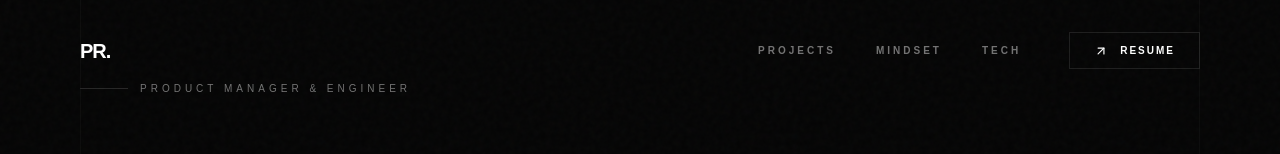
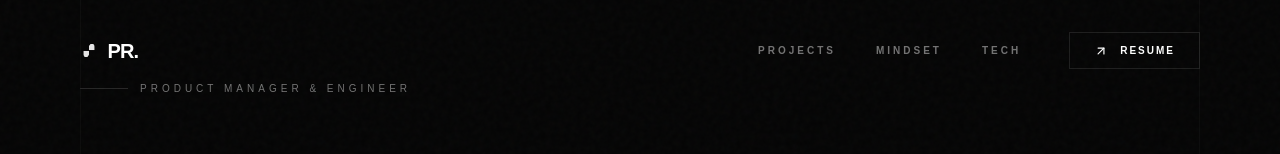
Before and after one commit to therealrawat/portfolio, a React (Vite) app: page / in a window 1280 px wide. Shown: the top 154 px of the page. Built offline with nearby package versions, Linux system fonts and the light colour scheme.

Commit message:
feat: add brand logo

```diff
--- a/src/components/Navigation.tsx
+++ b/src/components/Navigation.tsx
@@ -1,6 +1,7 @@
 import { useState, useEffect } from 'react';
 import { motion } from 'framer-motion';
 import { CheckCircle2, Loader2, ArrowUpRight } from 'lucide-react';
+import logo from '../assets/pr-light.svg';
 
 export default function Navigation() {
   const [isScrolled, setIsScrolled] = useState(false);
@@ -54,9 +55,16 @@ export default function Navigation() {
       <div className="max-w-7xl mx-auto px-8 md:px-20 flex items-center justify-between">
         <button
           onClick={() => window.scrollTo({ top: 0, behavior: 'smooth' })}
-          className="text-xl font-black tracking-tighter text-white"
+          className="flex items-center gap-2.5 group"
         >
-          PR.
+          <img
+            src={logo}
+            alt="Priyanshu Rawat Logo"
+            className="h-[1.1rem] w-auto opacity-90 transition-transform duration-500 group-hover:scale-110"
+          />
+          <span className="text-xl font-black tracking-tighter text-white leading-none">
+            PR.
+          </span>
         </button>
 
         <div className="flex items-center gap-12">
```
